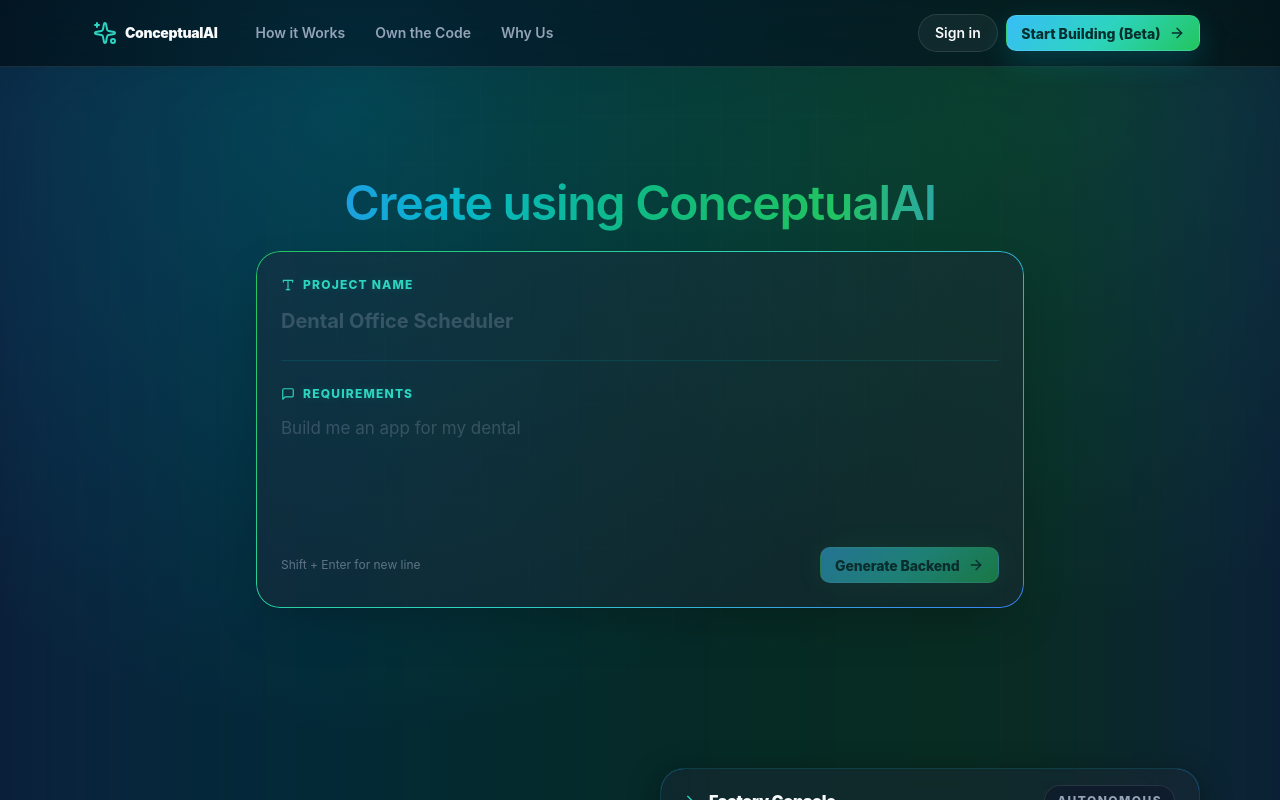
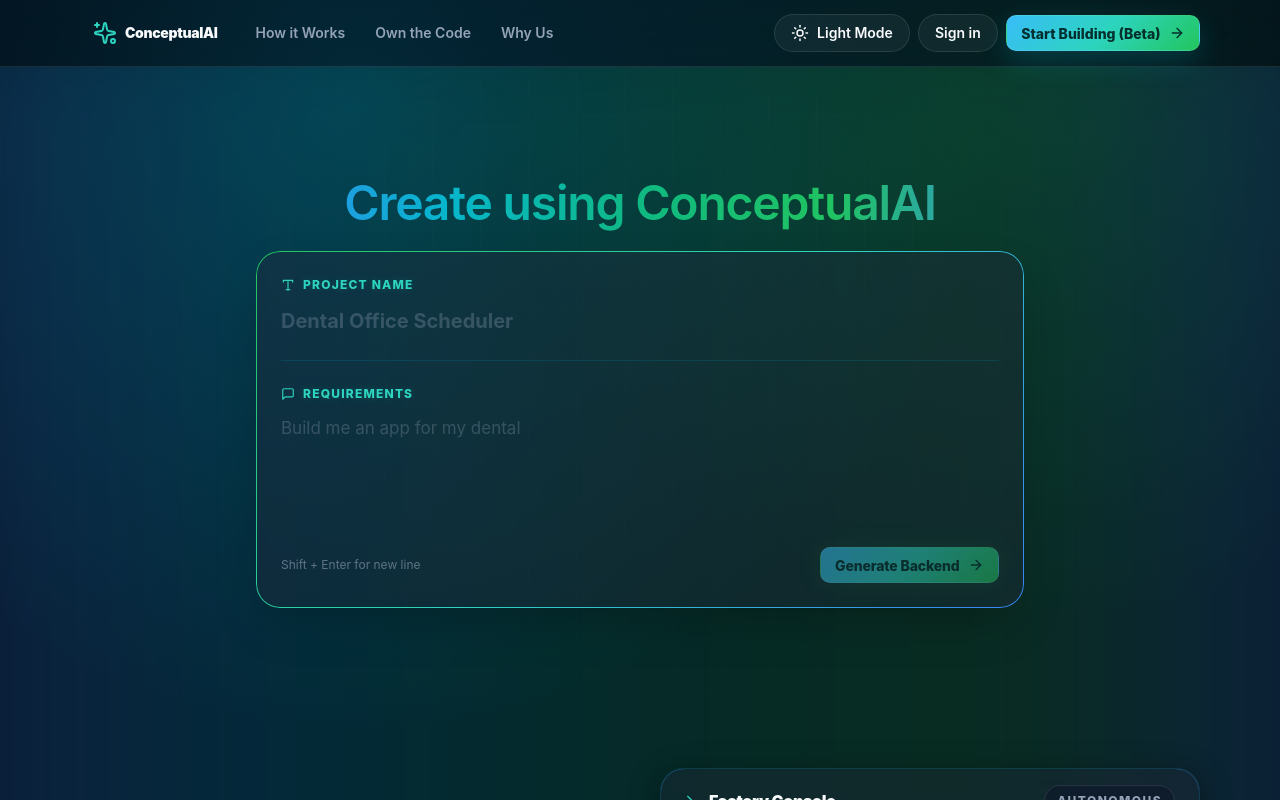
Before and after one commit to ameng10/ConceptualAIFrontend, a Vue app: page / in a window 1280 px wide. Built offline with nearby package versions, Linux system fonts and the light colour scheme.

Commit message:
dark mode button added to landing page

```diff
--- a/src/App.vue
+++ b/src/App.vue
@@ -15,6 +15,14 @@
 }
 
 onMounted(() => {
+  // Apply persisted theme on first paint across all routes (including marketing pages without sidebar).
+  try {
+    const savedTheme = localStorage.getItem('theme') || 'dark'
+    document.documentElement.setAttribute('data-theme', savedTheme)
+  } catch {
+    // no-op (e.g. storage disabled)
+  }
+
   // On smaller screens default to closed (drawer-style), otherwise open.
   if (typeof window === 'undefined' || typeof window.matchMedia !== 'function') return
   isSidebarOpen.value = !window.matchMedia('(max-width: 768px)').matches
--- a/src/views/Home.vue
+++ b/src/views/Home.vue
@@ -7,6 +7,8 @@
   Terminal,
   CheckCircle2,
   BookOpen,
+  Sun,
+  Moon,
   ClipboardList,
   PenTool,
   Blocks,
@@ -48,6 +50,22 @@
 }
 
 const primaryCtaLabel = computed(() => 'Start Building (Beta)')
+
+const theme = ref<'dark' | 'light'>('dark')
+
+const applyTheme = (value: 'dark' | 'light') => {
+  theme.value = value
+  document.documentElement.setAttribute('data-theme', value)
+  try {
+    localStorage.setItem('theme', value)
+  } catch {
+    // no-op
+  }
+}
+
+const toggleTheme = () => {
+  applyTheme(theme.value === 'dark' ? 'light' : 'dark')
+}
 
 const demoVideoUrl = '/demos/simplesocialv2.mp4'
 
@@ -109,6 +127,14 @@
 ]
 
 onMounted(() => {
+  // Ensure theme is applied on marketing pages too.
+  try {
+    const savedTheme = (localStorage.getItem('theme') as 'dark' | 'light' | null) || 'dark'
+    applyTheme(savedTheme)
+  } catch {
+    applyTheme('dark')
+  }
+
   updateLandingBackground()
   window.addEventListener('scroll', onScroll, { passive: true })
   window.addEventListener('resize', updateLandingBackground, { passive: true } as any)
@@ -160,6 +186,18 @@
         </div>
 
         <div class="flex items-center gap-2">
+          <button
+            type="button"
+            class="inline-flex items-center gap-2 rounded-2xl border border-glass-border bg-white/5 px-4 py-2 text-sm font-semibold text-text transition hover:bg-white/10"
+            @click="toggleTheme"
+            :aria-label="theme === 'dark' ? 'Switch to light mode' : 'Switch to dark mode'"
+            :title="theme === 'dark' ? 'Light mode' : 'Dark mode'"
+          >
+            <Sun v-if="theme === 'dark'" :size="18" />
+            <Moon v-else :size="18" />
+            <span>{{ theme === 'dark' ? 'Light Mode' : 'Dark Mode' }}</span>
+          </button>
+
           <button
             v-if="!isSignedIn"
             type="button"
```
